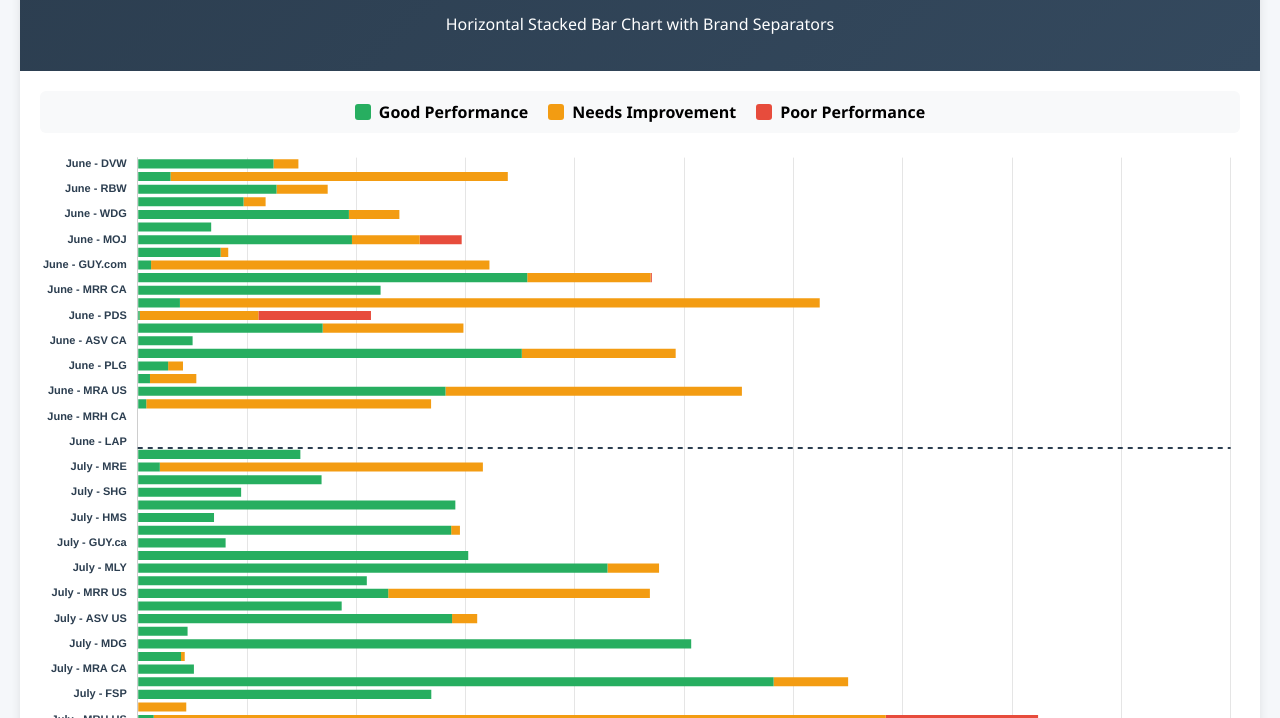
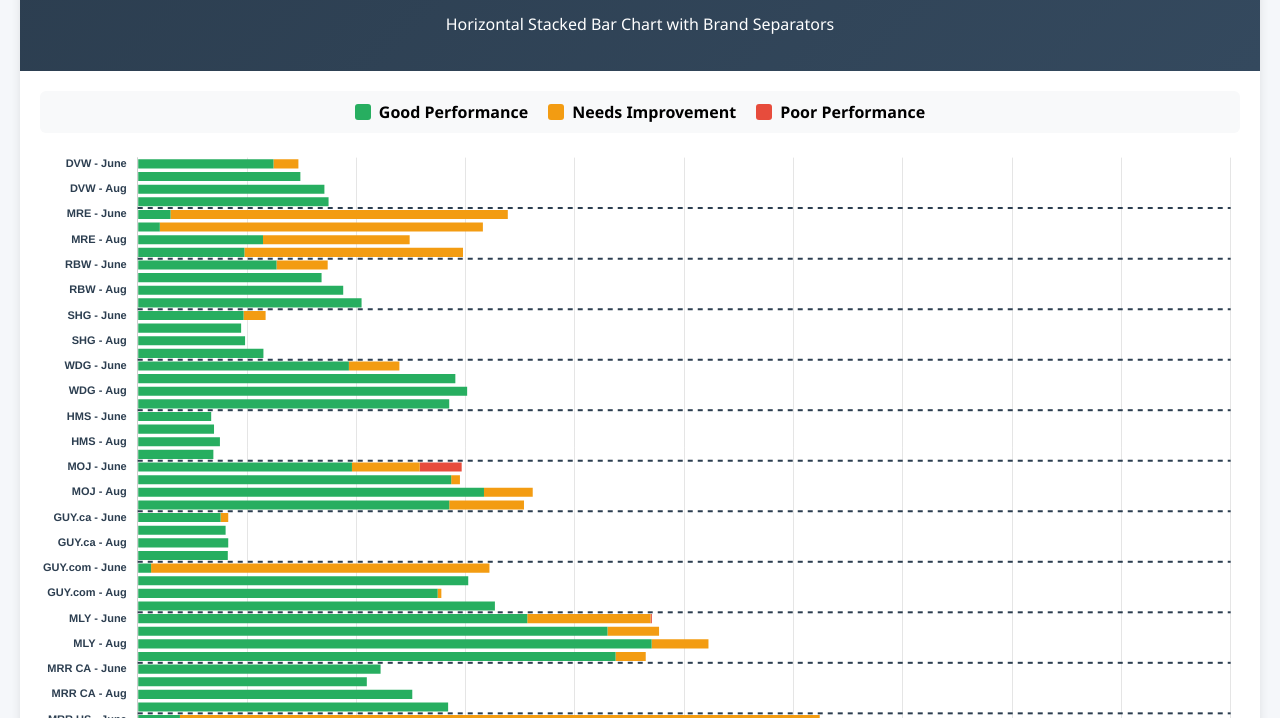
Before and after one commit to Infogain-GenAI/IndividualKPI, a plain HTML site: page brand-performance-chart.html in a window 1280 px wide. Shown: the part 82-800 px from the top of the page. Drawn offline with nearby package versions, Linux system fonts and the light colour scheme.

Commit message:
Changed the Json Structure

```diff
--- a/brand-performance-chart.html
+++ b/brand-performance-chart.html
@@ -96,8 +96,8 @@
     </div>
 
     <script>
-        // Your complete data from the image
-        const brandData =  {
+        // Original nested data structure
+        const originalBrandData =  {
             "June": {
                 "DVW": {"Good": 621, "NI": 114, "Poor": 0},
                 "MRE": {"Good": 150, "NI": 1543, "Poor": 0},
@@ -200,27 +200,49 @@
             }
         };
 
-        // Create labels and data arrays
+        // Convert to flat array format: {brand: 'DVW', TimeFrame: 'June', good: 621, ni: 114, poor: 0}
+        const brandData = [];
+        Object.keys(originalBrandData).forEach(timeFrame => {
+            Object.keys(originalBrandData[timeFrame]).forEach(brand => {
+                const data = originalBrandData[timeFrame][brand];
+                brandData.push({
+                    brand: brand,
+                    TimeFrame: timeFrame,
+                    good: data.Good,
+                    ni: data.NI,
+                    poor: data.Poor
+                });
+            });
+        });
+
+        // Create labels and data arrays from flat array format
         const labels = [];
         const goodData = [];
         const niData = [];
         const poorData = [];
         const separatorIndices = [];
 
+        // Group data by brand to maintain brand separators
+        const brandGroups = {};
+        brandData.forEach(item => {
+            if (!brandGroups[item.brand]) {
+                brandGroups[item.brand] = [];
+            }
+            brandGroups[item.brand].push(item);
+        });
+
         let currentIndex = 0;
-        Object.keys(brandData).forEach((brand, brandIndex) => {
-            const weeks = Object.keys(brandData[brand]);
-
-            weeks.forEach(week => {
-                labels.push(`${brand} - ${week}`);
-                goodData.push(brandData[brand][week].Good);
-                niData.push(brandData[brand][week].NI);
-                poorData.push(brandData[brand][week].Poor);
+        Object.keys(brandGroups).forEach((brand, brandIndex) => {
+            brandGroups[brand].forEach(item => {
+                labels.push(`${item.brand} - ${item.TimeFrame}`);
+                goodData.push(item.good);
+                niData.push(item.ni);
+                poorData.push(item.poor);
                 currentIndex++;
             });
 
             // Add separator after each brand (except the last one)
-            if (brandIndex < Object.keys(brandData).length - 1) {
+            if (brandIndex < Object.keys(brandGroups).length - 1) {
                 separatorIndices.push(currentIndex - 0.5);
             }
         });
```
